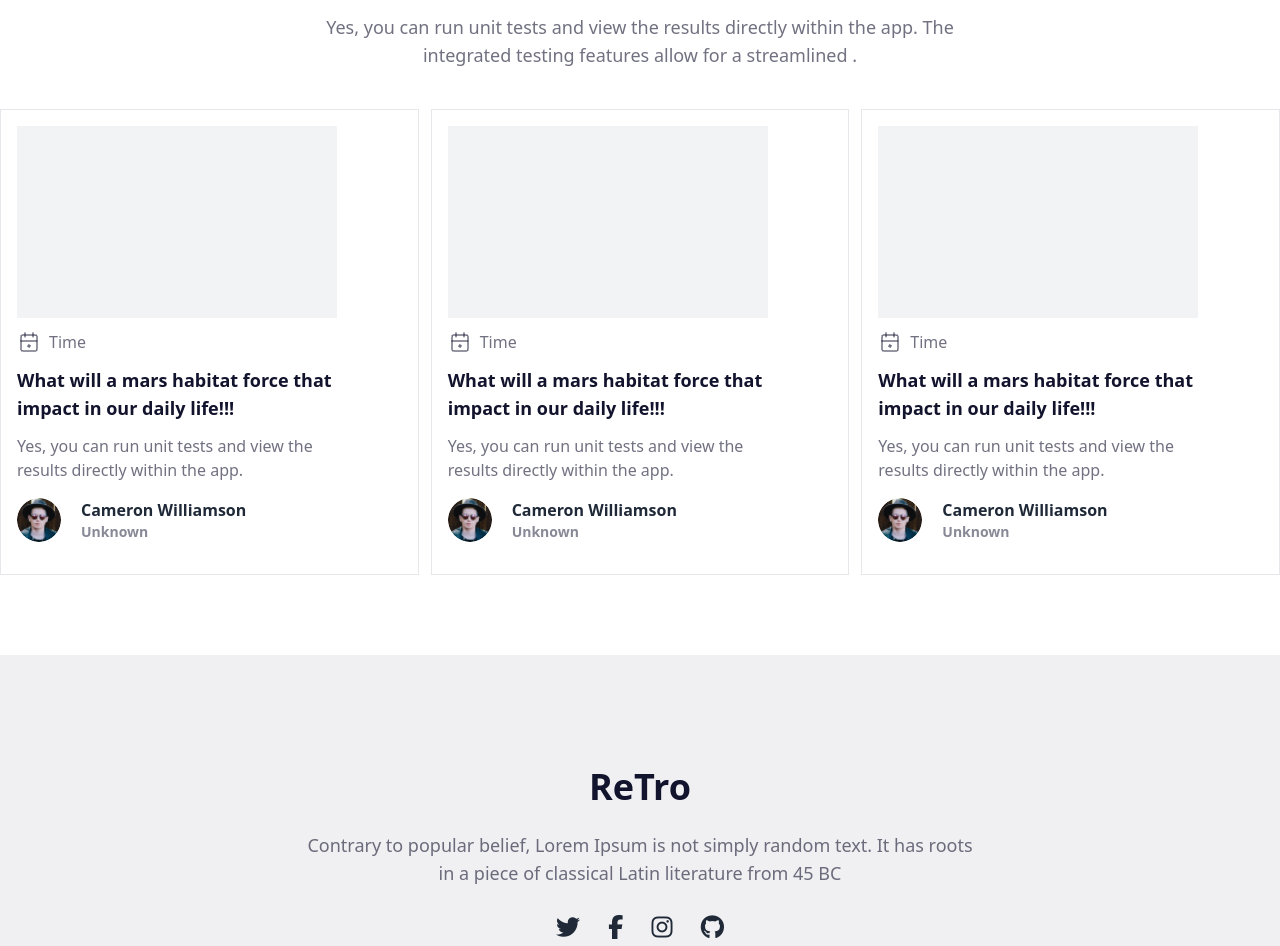
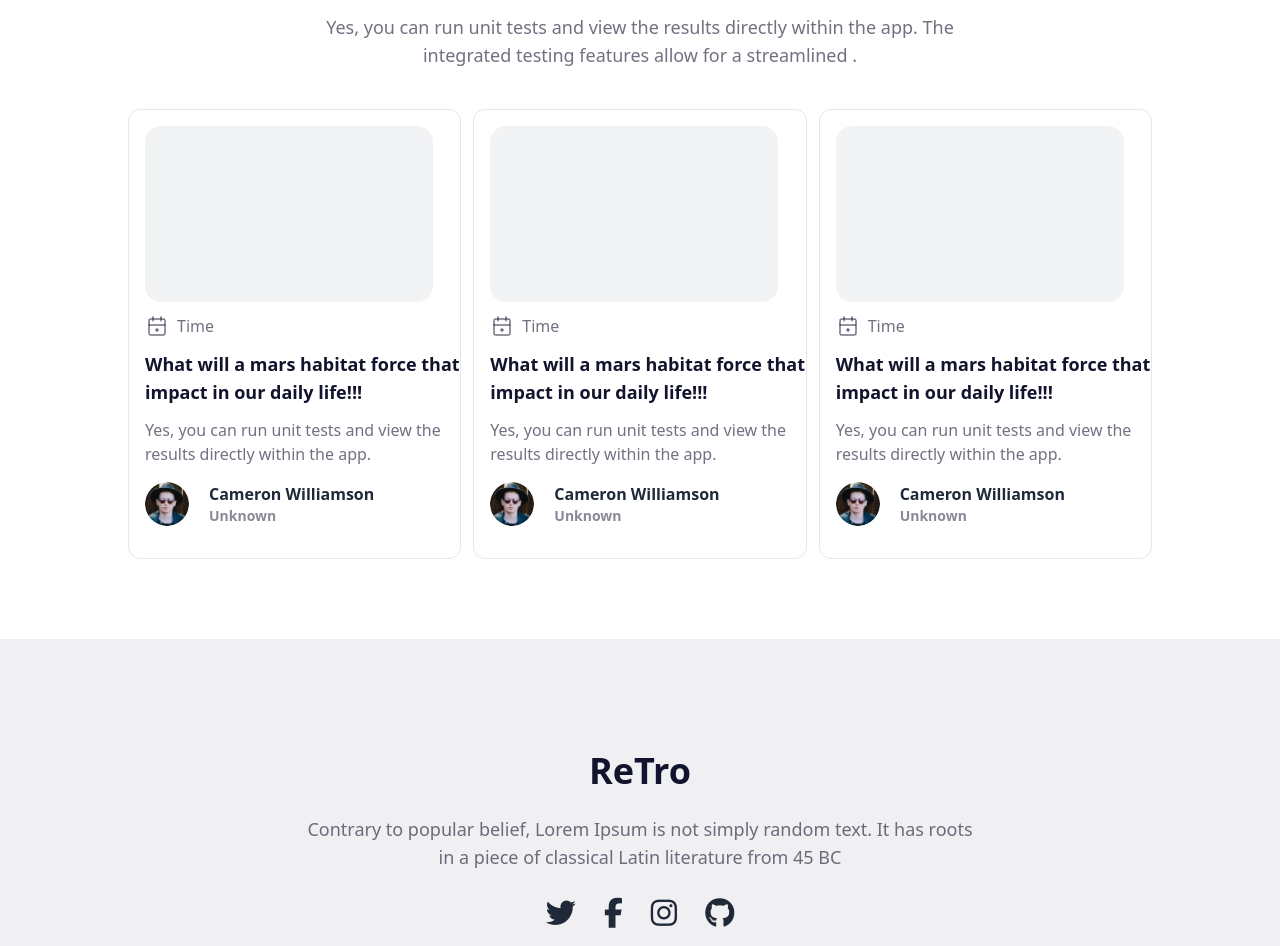
Before and after one commit to masuma-riya/retro-forum, a plain HTML site: page index.html in a window 1280 px wide. Shown: the part 1814-2760 px from the top of the page. Drawn offline with nearby package versions, Linux system fonts and the light colour scheme.

Commit message:
second commit

```diff
--- a/index.html
+++ b/index.html
@@ -180,10 +180,10 @@
         <h1 class="text-4xl font-black">Latest Posts</h1>
         <p class="text-lg font-normal text-[#12132D99] my-4">Yes, you can run unit tests and view the results directly within the app. The<br>integrated testing features allow for a streamlined .</p>
 </div>
-     <div class="grid grid-cols-1 lg:grid-cols-3 my-5 gap-3">
+     <div class="grid grid-cols-1 lg:grid-cols-3 my-5 gap-3 w-4/5 m-auto">
     <!-- card 1-->
-     <div class="p-4 border">
-     <div class="lg:w-80 h-48 2xl:w-full 2xl:gap-28 bg-[#12132D0D]"></div>
+     <div class="p-4 border rounded-xl">
+     <div class="lg:w-72 h-44 2xl:w-full 2xl:gap-28 bg-[#12132D0D] rounded-2xl"></div>
      <div class="flex gap-2 my-3 justify-center lg:justify-start"><img src="./images/calender.png" alt=""> <span id="date" class="text-base text-[#12132D99]">Time</span></div>
      <div class="lg:w-80 space-y-3 text-center lg:text-left">
         <h1 class="text-[#12132D] text-lg font-bold">What will a mars habitat force that impact in our daily life!!!</h1>
@@ -200,8 +200,8 @@
   </div>
 
     <!-- card 2 -->
-     <div class="p-4 border">
-     <div class=" lg:w-80 h-48 2xl:w-full 2xl:gap-28 bg-[#12132D0D]"></div>
+     <div class="p-4 border rounded-xl">
+     <div class=" lg:w-72 h-44 rounded-2xl 2xl:w-full 2xl:gap-28 bg-[#12132D0D]"></div>
      <div class="flex gap-2 my-3 justify-center lg:justify-start"><img src="./images/calender.png" alt=""> <span id="date" class="text-base text-[#12132D99]">Time</span></div>
      <div class="lg:w-80 space-y-3 text-center lg:text-left">
         <h1 class="text-[#12132D] text-lg font-bold">What will a mars habitat force that impact in our daily life!!!</h1>
@@ -218,8 +218,8 @@
   </div>
 
     <!-- card 3-->
-    <div class="p-4 border">
-    <div class=" lg:w-80 h-48 2xl:w-full 2xl:gap-28 bg-[#12132D0D]"></div>
+    <div class="p-4 border rounded-xl">
+    <div class=" lg:w-72 h-44 rounded-2xl 2xl:w-full 2xl:gap-28 bg-[#12132D0D]"></div>
     <div class="flex gap-2 my-3 justify-center lg:justify-start"><img src="./images/calender.png" alt=""> <span id="date" class="text-base text-[#12132D99]">Time</span></div>
     <div class="lg:w-80 space-y-3 text-center lg:text-left">
         <h1 class="text-[#12132D] text-lg font-bold ">What will a mars habitat force that impact in our daily life!!!</h1>
@@ -244,10 +244,10 @@
             <p class="text-[#12132D99] text-lg font-medium my-6">Contrary to popular belief, Lorem Ipsum is not simply
                 random text. It has roots<br>in a piece of classical Latin literature from 45 BC</p>
             <div class="space-x-6 mt-6">
-                <i class="fa-brands fa-twitter text-2xl"></i>
-                <i class="fa-brands fa-facebook-f text-2xl"></i>
-                <i class="fa-brands fa-instagram text-2xl"></i>
-                <i class="fa-brands fa-github text-2xl"></i>
+                <i class="fa-brands fa-twitter text-3xl"></i>
+                <i class="fa-brands fa-facebook-f text-3xl"></i>
+                <i class="fa-brands fa-instagram text-3xl"></i>
+                <i class="fa-brands fa-github text-3xl"></i>
             </div>
             <hr class="border-b-2 mt-12">
             <p class="text-lg font-medium text-[#12132D70] mt-14">2017, All Rights Reserved.</p>
```
